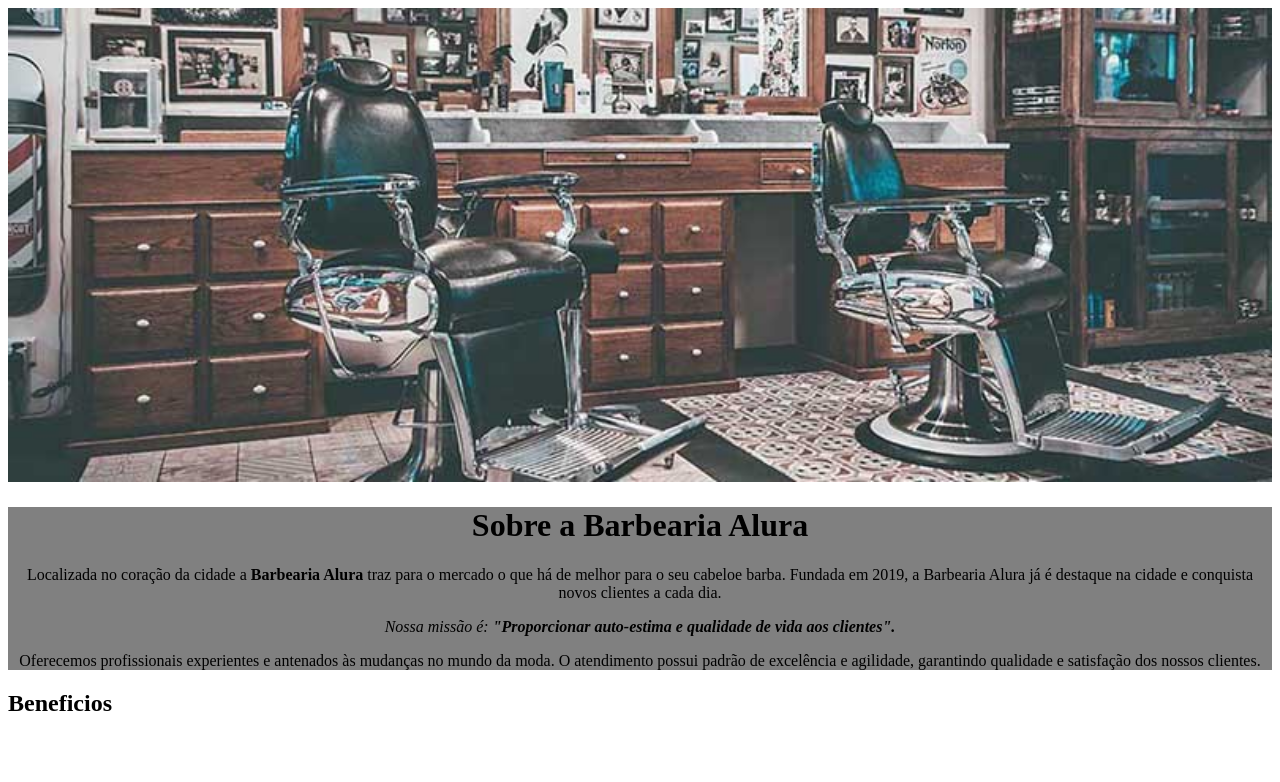
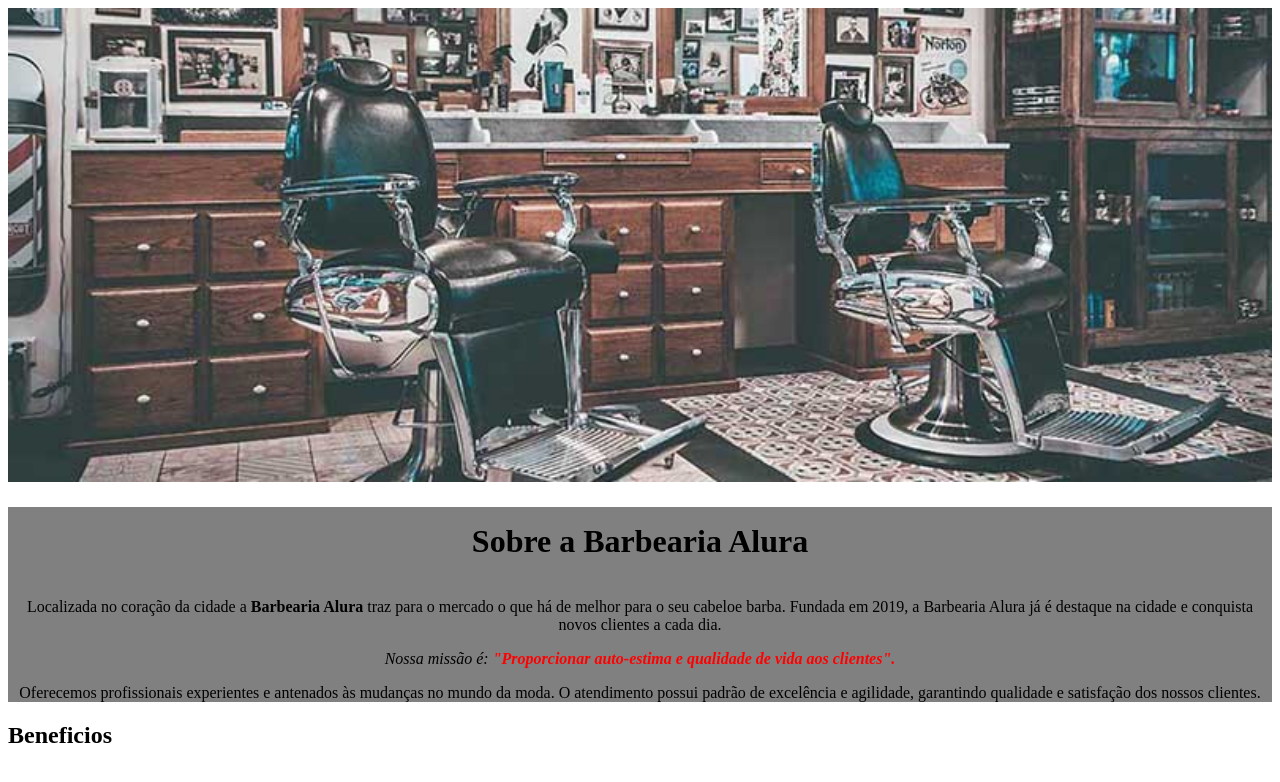
Before and after one commit to adryangabrielcesar/barbearia-alura-eu, a plain HTML site: page index.html in a window 1280 px wide. Drawn offline with Linux system fonts and the light colour scheme.

Commit message:
Update style.css
dfhe

```diff
--- a/style.css
+++ b/style.css
@@ -1,8 +1,14 @@
-body{font-size: 16px;}
+body{
+
+}
+.titulo{padding: 16px;}
 
 
-.negrito{color: red;}
 .imagem{width: 100%;}
-.principal{background-color: gray;text-align: center;}
-.beneficios{text-align: center;}
-.img-beneficios{width: 100%;}
+
+.principal{background-color: gray;
+text-align: center;}
+
+.destaque{color: red;}
+
+.beneficio{text-align: center;}
```
